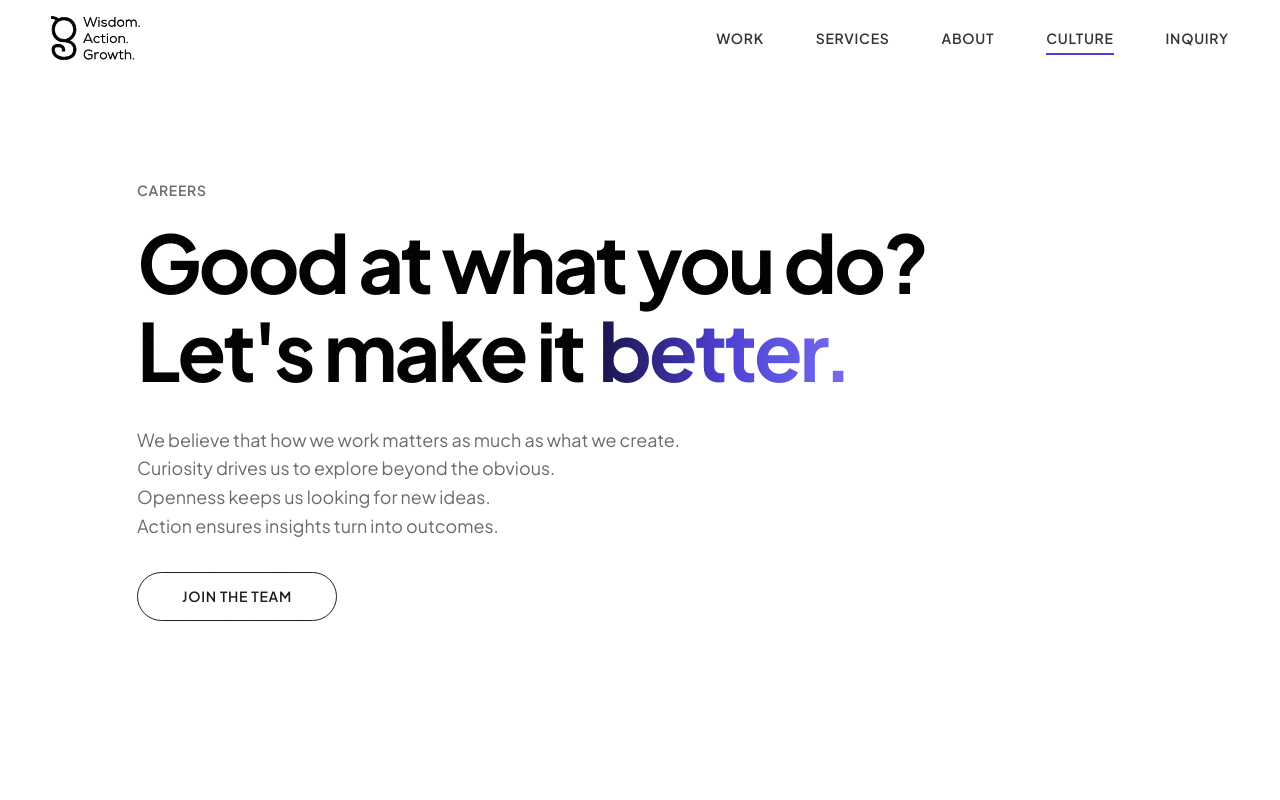
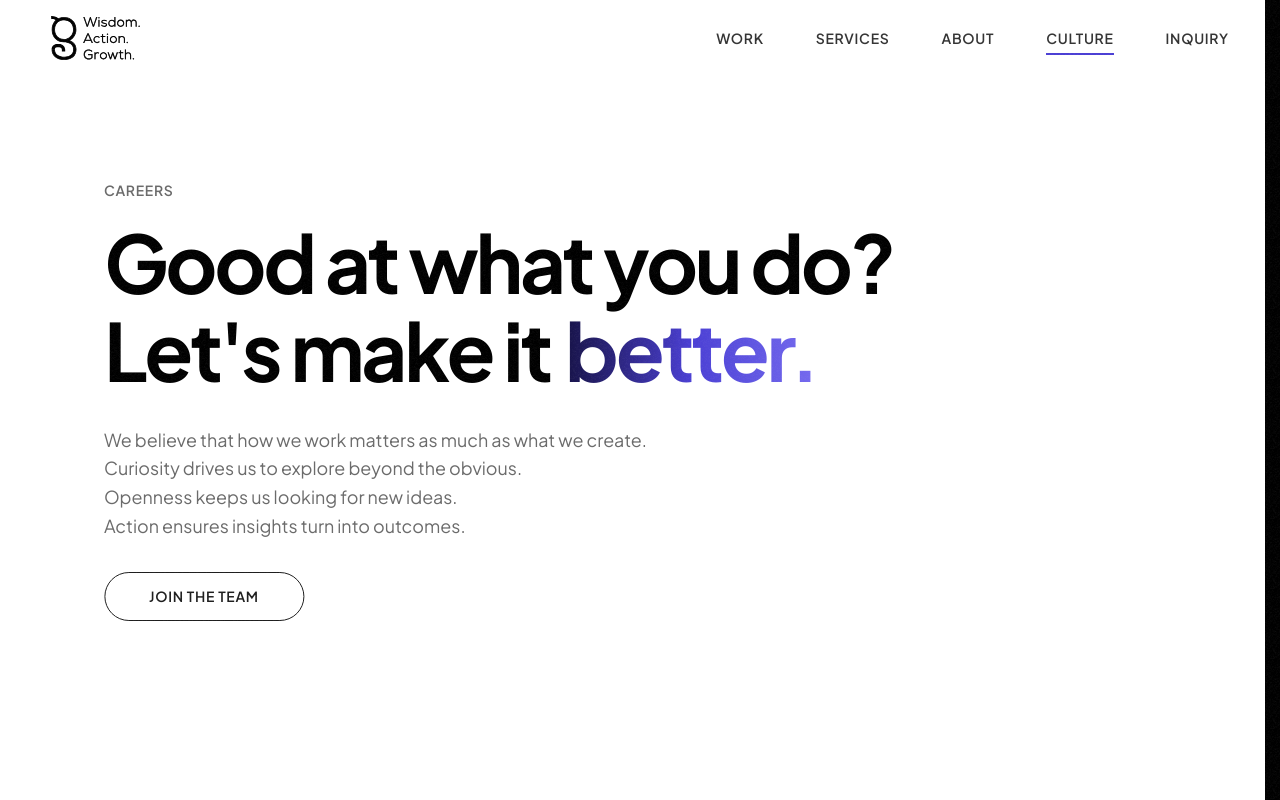
Before and after one commit to zmanan96-collab/experiment-pragyan-web, a Next.js app: page /culture in a window 1280 px wide. Shown: the top 800 px of the page. Built offline with nearby package versions, Linux system fonts and the light colour scheme.

Commit message:
updated website

```diff
--- a/src/app/culture/page.tsx
+++ b/src/app/culture/page.tsx
@@ -70,7 +70,7 @@ export default function Culture() {
                 <div className="wrap">
                   <div className="flex flex-col md:flex-row items-center justify-between gap-12 md:gap-16 w-full transition-transform duration-500">
                     {/* Left content block */}
-                    <div className="w-full md:w-[65%] lg:w-[60%] xl:w-[70%] max-w-[750px] flex flex-col items-start max-[880px]:items-center max-[880px]:text-center transition-transform duration-700 md:-translate-x-[6vw] lg:-translate-x-[8vw] xl:-translate-x-[10vw]">
+                    <div className="w-full md:w-[65%] lg:w-[60%] xl:w-[70%] max-w-[750px] flex flex-col items-start max-[880px]:items-center max-[880px]:text-center transition-transform duration-700 md:-translate-x-[8vw] lg:-translate-x-[10vw] xl:-translate-x-[12vw]">
                       <Reveal>
                         <span className="text-nav-label tracking-[0.22em] uppercase text-[#6a6a6a] block mb-6 md:mb-4">Careers</span>
                         <h1 id="culture-h" className="text-hero text-black mb-10 md:mb-6">
--- a/src/app/globals.css
+++ b/src/app/globals.css
@@ -109,6 +109,10 @@ button,
     --r: 16px;
     --r-sm: 10px;
     --ease: cubic-bezier(0.22, 1, 0.36, 1);
+  }
+
+  html {
+    scrollbar-gutter: stable;
   }
 
   body {
```
